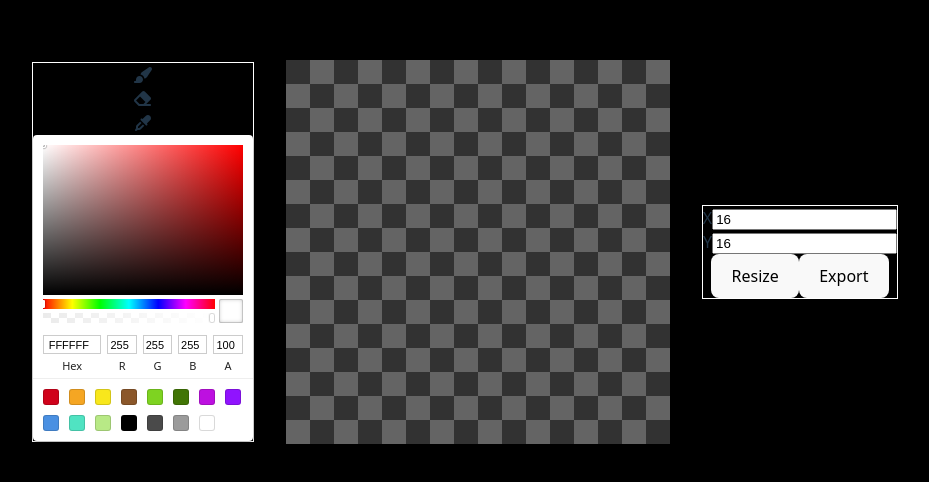
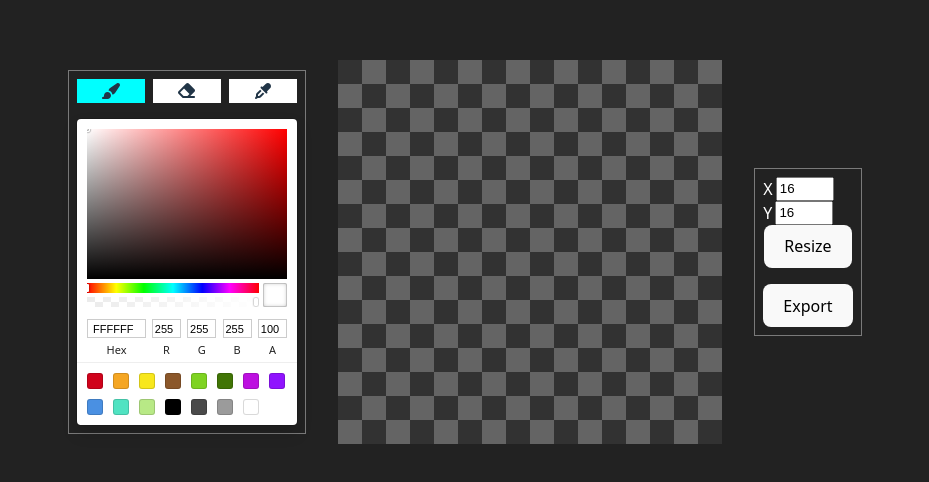
Before and after one commit to Leonardo-chagas/Pixel-Art-App, a React (Vite) app: page / in a window 1280 px wide. Shown: the part 180-662 px from the top of the page, without its empty margins (175-1104 px from the left). Built offline with nearby package versions, Linux system fonts and the light colour scheme.

Commit message:
alterou a aparência dos menus das ferramentas e ações

```diff
--- a/src/App.tsx
+++ b/src/App.tsx
@@ -30,7 +30,12 @@ function App() {
   }
 
   const changeTool = (newTool:ToolTypes) => {
-    setTool(newTool);
+    /* setTool(newTool); */
+    setTool({
+      'Brush':newTool.Brush,
+      'Eraser': newTool.Eraser,
+      'Dropper': newTool.Dropper,
+    })
   }
 
   const exportCanvas = () => {
--- a/src/assets/components/Actions.tsx
+++ b/src/assets/components/Actions.tsx
@@ -13,28 +13,30 @@ function Actions({changeSize, exportCanvas}:ActionsProps){
 
     const handleWidthChange = (e: React.ChangeEvent<HTMLInputElement>) =>{
         let value = parseInt(e.target.value);
+        if(value > 32) value = 32;
         setWidth(value);
     }
 
     const handleHeightChange = (e: React.ChangeEvent<HTMLInputElement>) =>{
         let value = parseInt(e.target.value);
+        if(value > 32) value = 32;
         setHeight(value);
     }
 
     return(
         <div className='menu'>
             <div>
-                <div>
+                <div className='inputContainer'>
                     <span>X</span>
                     <input type='number' value={width} onChange={handleWidthChange}></input>
                 </div>
-                <div>
+                <div className='inputContainer'>
                     <span>Y</span>
                     <input type='number' value={height} onChange={handleHeightChange}></input>
                 </div>
                 <button onClick={() => changeSize(width, height)}>Resize</button>
-                <button onClick={() => exportCanvas()}>Export</button>
             </div>
+            <button onClick={() => exportCanvas()}>Export</button>
         </div>
     )
 }
--- a/src/assets/components/Tools.tsx
+++ b/src/assets/components/Tools.tsx
@@ -1,5 +1,6 @@
 import '../css/Tools.css'
 import '../css/Container.css'
+import { useState } from 'react'
 import { FontAwesomeIcon } from '@fortawesome/react-fontawesome'
 import { faPaintBrush, faEraser, faEyeDropper } from '@fortawesome/free-solid-svg-icons'
 import {SketchPicker, type ColorChangeHandler} from 'react-color'
@@ -13,6 +14,13 @@ type ToolsProps = {
 }
 
 function Tools({changeColor, selectedColor, tool, changeTool}:ToolsProps){
+
+    /* const [tool, setTool] = useState(currentTool); */
+    /* let tool = {
+        'Brush':currentTool.Brush,
+        'Eraser': currentTool.Eraser,
+        'Dropper': currentTool.Dropper,
+    } */
 
     const handleToolChange = (newTool:string) => {
         tool.Brush = false;
@@ -36,14 +44,14 @@ function Tools({changeColor, selectedColor, tool, changeTool}:ToolsProps){
 
     return(
         <div className='menu'>
-            <div>
-                <div onClick={()=>handleToolChange('brush')}>
+            <div id='toolsContainer'>
+                <div className='toolButton' id={tool.Brush ? 'selected' : ''} onClick={()=>handleToolChange('brush')}>
                     <FontAwesomeIcon icon={faPaintBrush}/>
                 </div>
-                <div onClick={()=>handleToolChange('eraser')}>
+                <div className='toolButton' id={tool.Eraser ? 'selected' : ''} onClick={()=>handleToolChange('eraser')}>
                     <FontAwesomeIcon icon={faEraser}/>
                 </div>
-                <div onClick={()=>handleToolChange('dropper')}>
+                <div className='toolButton' id={tool.Dropper ? 'selected' : ''} onClick={()=>handleToolChange('dropper')}>
                     <FontAwesomeIcon icon={faEyeDropper}/>
                 </div>
             </div>
--- a/src/assets/css/Actions.css
+++ b/src/assets/css/Actions.css
@@ -0,0 +1,13 @@
+.inputContainer {
+    display: flex;
+    flex-direction: row;
+    gap: 0.2rem;
+}
+
+input {
+    max-width: 50px;
+}
+
+span {
+    color: white;
+}
--- a/src/assets/css/Container.css
+++ b/src/assets/css/Container.css
@@ -1,5 +1,7 @@
 .menu {
-    border: 1px white solid;
+    border: 1px rgb(122, 122, 122) solid;
     display: flex;
     flex-direction: column;
+    gap: 1rem;
+    padding: 0.5rem;
 }
--- a/src/assets/css/Tools.css
+++ b/src/assets/css/Tools.css
@@ -0,0 +1,13 @@
+.toolButton {
+    background-color: white;
+}
+
+#selected {
+    background-color: aqua;
+}
+
+#toolsContainer {
+    display: grid;
+    gap: 0.5rem;
+    grid-template-columns: repeat(auto-fit, minmax(10px, 1fr));
+}
--- a/src/index.css
+++ b/src/index.css
@@ -29,7 +29,7 @@ body {
   place-items: center;
   min-width: 320px; */
   min-height: 100vh;
-  background-color: black;
+  background-color: rgb(34, 34, 34);
 }
 
 h1 {
```
